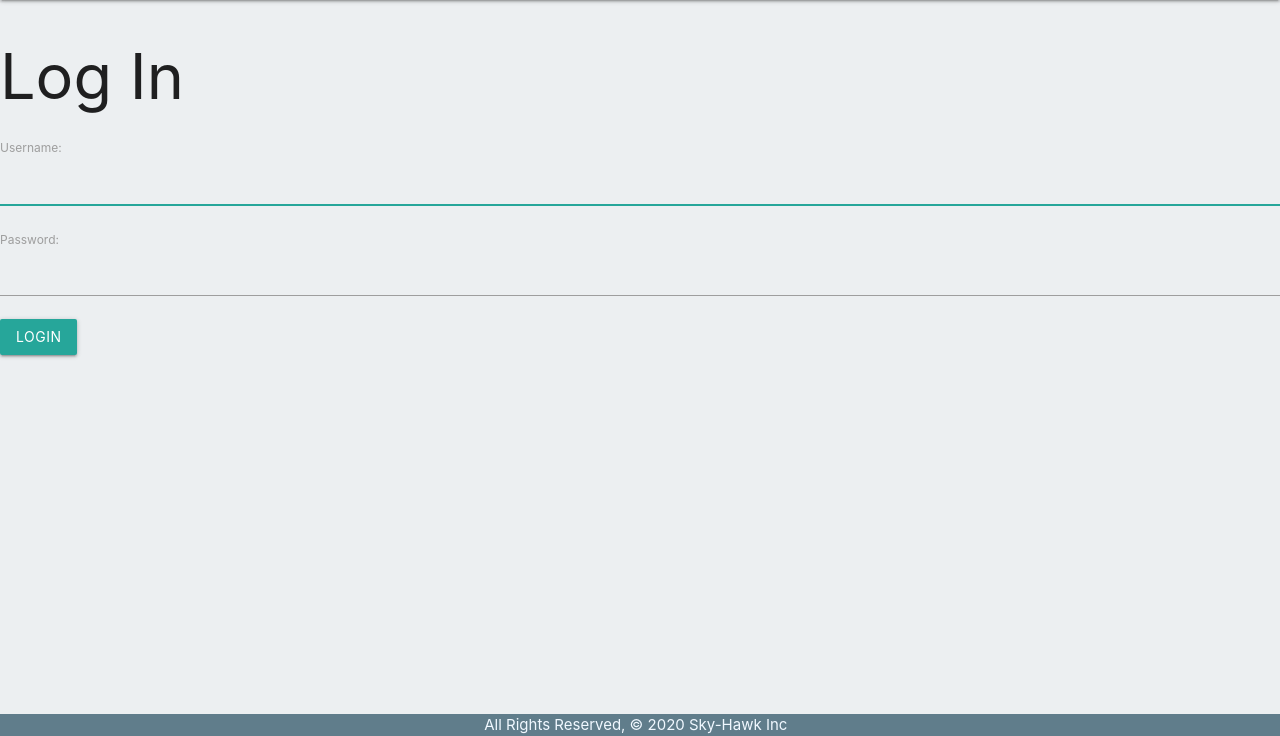
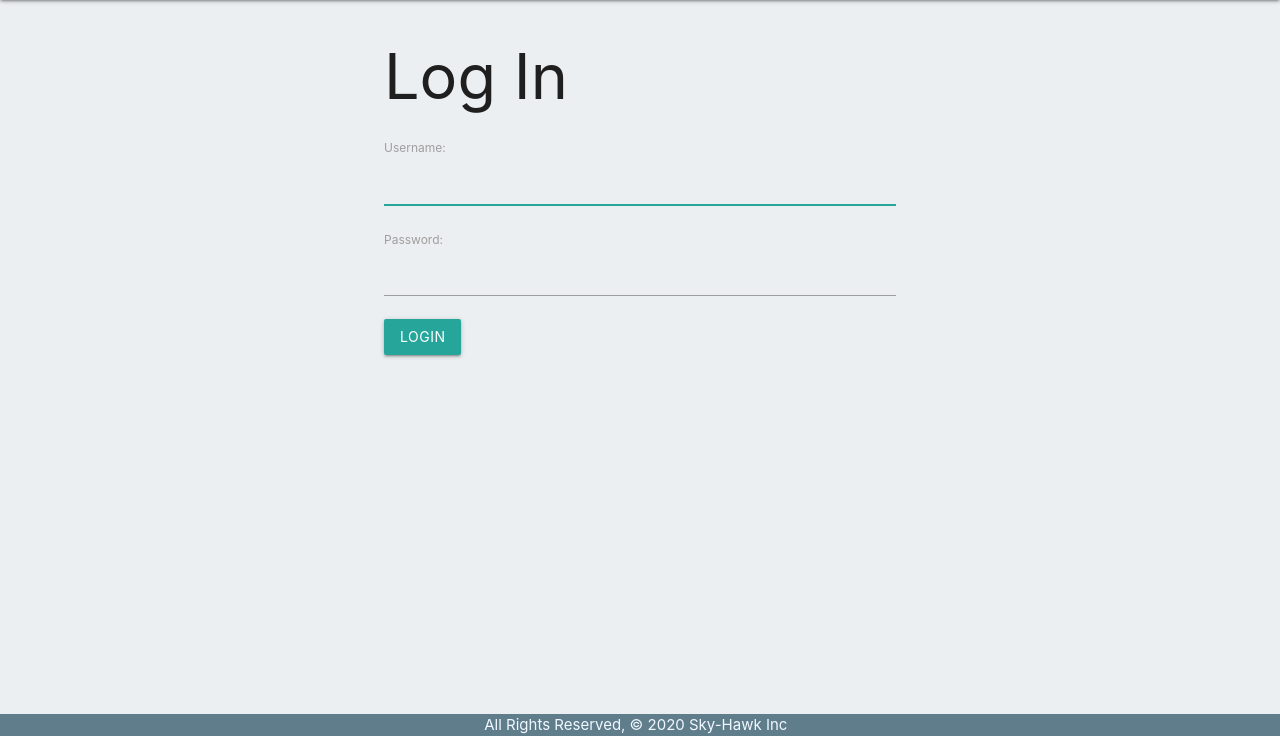
Before and after one commit to naomiskevo/Groupie, a Django app: page /accounts/login/ in a window 1280 px wide. Shown: the part 64-800 px from the top of the page. Run offline with Django 3.2, Linux system fonts and the light colour scheme.

Commit message:
fixed login form

```diff
--- a/main_app/templates/registration/login.html
+++ b/main_app/templates/registration/login.html
@@ -1,6 +1,6 @@
 {% extends 'base.html' %}
 {% block content %}
-
+<div class="container" style='width:40%'>
 <h1>Log In</h1>
 
 <form method="post" action="{% url 'login' %}">
@@ -9,5 +9,6 @@
     <input type="submit" class="btn" value="login">
     <input type="hidden" name="next" value="{{ next }}">
 </form>
+</div>
 
 {% endblock %}
```
